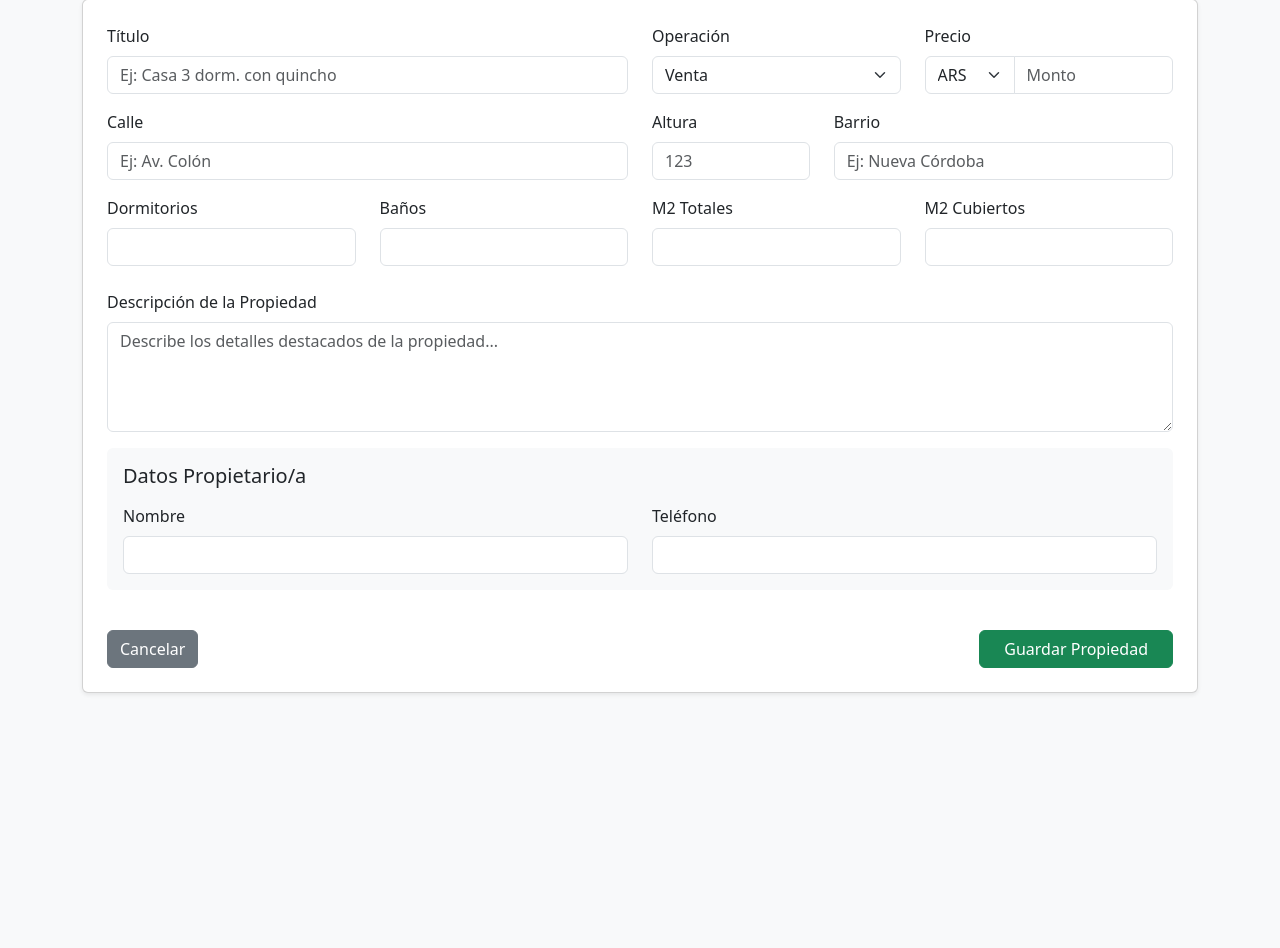
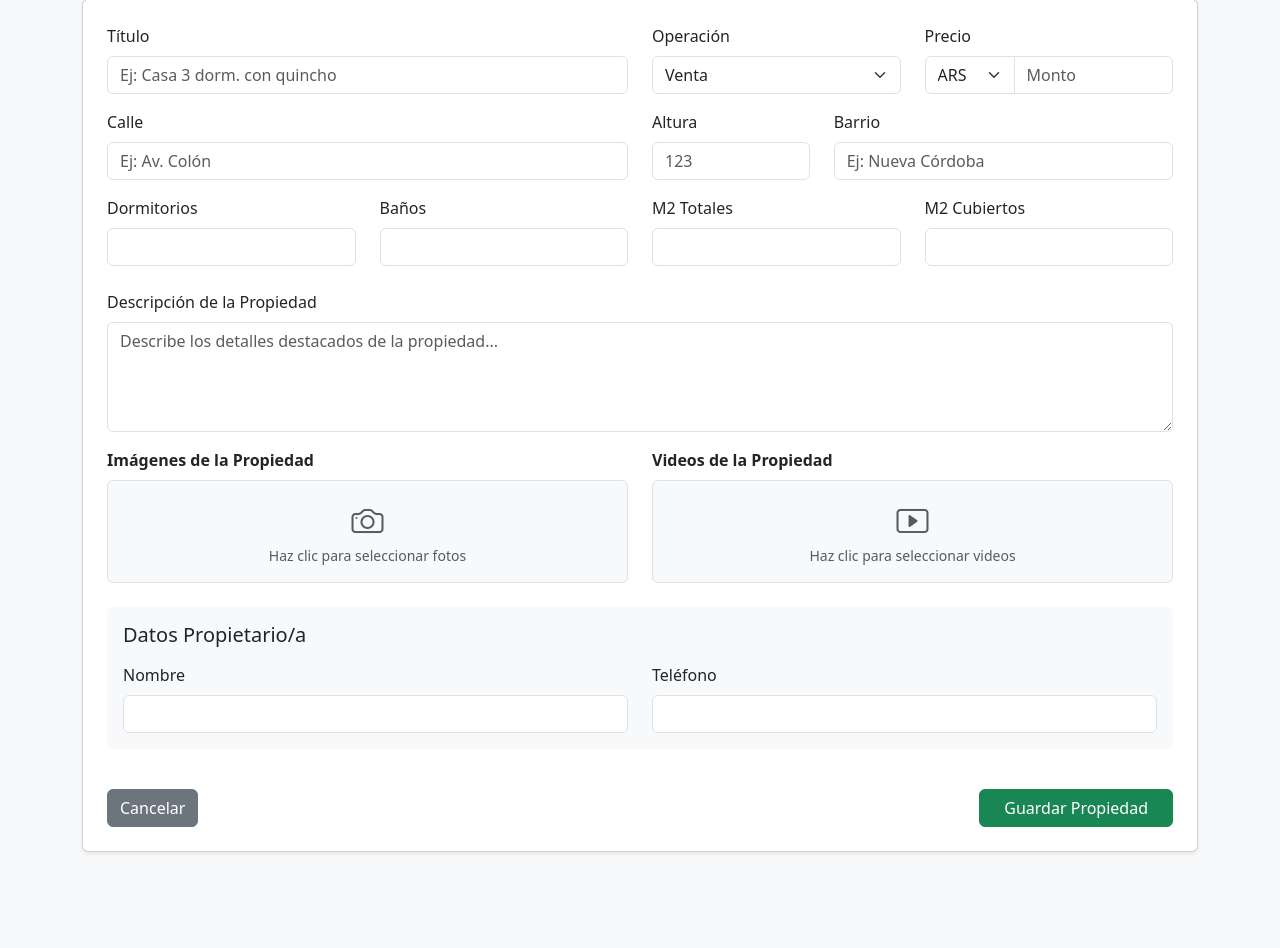
Before and after one commit to MariNaselli/Casa-Pro-Link, a Flask app: page /cargar in a window 1280 px wide. Shown: the part 79-1027 px from the top of the page. Before the commit the page ends 773 px from the top, so only its background shows below. Run offline with Flask 3, Linux system fonts and the light colour scheme; the visitor is signed in with stand-in values (Sample User, id 1).

Commit message:
Carga múltiples imágenes prueba 1

```diff
--- a/app/routes.py
+++ b/app/routes.py
@@ -1,5 +1,8 @@
 from flask import flash, render_template, request, redirect, url_for, session, current_app as app
-from .models import Propiedad, db
+from .models import Propiedad, Multimedia, db # <--- Agregamos Multimedia
+import os
+import uuid # Para generar nombres de archivos únicos
+from werkzeug.utils import secure_filename
 
 @app.route('/login', methods=['GET', 'POST'])
 def login():
@@ -21,7 +24,6 @@ def logout():
     session.pop('admin_logged_in', None)
     return redirect(url_for('home'))
 
-
 @app.route('/')
 def home():
     if not session.get('admin_logged_in'):
@@ -41,42 +43,77 @@ def home():
 
     return render_template('index.html', propiedades=lista_propiedades, busqueda=query)
 
-@app.route('/cargar')
+
 @app.route('/cargar', methods=['GET', 'POST'])
 def cargar():
-    # 1. Seguridad: Solo si está logueado
     if not session.get('admin_logged_in'):
         return redirect(url_for('login'))
 
     if request.method == 'POST':
-        # 2. Capturamos todos los datos (asegúrate que los 'name' coincidan con el HTML)
+        # 1. Creamos el objeto Propiedad
         nueva_propiedad = Propiedad(
             titulo=request.form.get('titulo'),
             precio=request.form.get('precio'),
-            calle = request.form.get('calle'),
-            altura = request.form.get('altura'),
-            barrio = request.form.get('barrio'),
+            calle=request.form.get('calle'),
+            altura=request.form.get('altura'),
+            barrio=request.form.get('barrio'),
             moneda=request.form.get('moneda'),
             operacion=request.form.get('operacion'),
             descripcion=request.form.get('descripcion'),
             m2_totales=request.form.get('m2_totales'),
-            m2_cubiertos = request.form.get('m2_cubiertos'),
+            m2_cubiertos=request.form.get('m2_cubiertos'),
             dormitorios=request.form.get('dormitorios'),
             banios=request.form.get('banios'),
             propietario_nombre=request.form.get('propietario_nombre'),
             propietario_tel=request.form.get('propietario_tel'),
-            activo=True  # Para que aparezca en el home
+            activo=True
         )
 
-        # 3. Guardamos en la base de datos
         db.session.add(nueva_propiedad)
+        # IMPORTANTE: flush() genera el ID sin cerrar la sesión.
+        # Si hacés commit() acá, a veces se rompe la conexión para los archivos.
+        db.session.flush()
+
+        # 2. PROCESAR IMÁGENES (Bucle for para que NO se pisen)
+        imagenes = request.files.getlist('imagenes')
+        for file in imagenes:
+            if file and file.filename != '':
+                filename = secure_filename(file.filename)
+                # Nombre único con UUID para que no se pisen archivos iguales
+                nombre_unico = f"{uuid.uuid4().hex}_{filename}"
+                ruta = os.path.join(app.static_folder, 'uploads', nombre_unico)
+                file.save(ruta)
+
+                # Creamos una entrada en Multimedia por CADA imagen
+                nuevo_m = Multimedia(
+                    archivo_nombre=nombre_unico,
+                    tipo='imagen',
+                    propiedad_id=nueva_propiedad.id
+                )
+                db.session.add(nuevo_m)
+
+        # 3. PROCESAR VIDEOS
+        videos = request.files.getlist('videos')
+        for video in videos:
+            if video and video.filename != '':
+                v_filename = secure_filename(video.filename)
+                v_nombre_unico = f"{uuid.uuid4().hex}_{v_filename}"
+                v_ruta = os.path.join(app.static_folder, 'uploads', v_nombre_unico)
+                video.save(v_ruta)
+
+                nuevo_v = Multimedia(
+                    archivo_nombre=v_nombre_unico,
+                    tipo='video',
+                    propiedad_id=nueva_propiedad.id
+                )
+                db.session.add(nuevo_v)
+
+        # 4. COMMIT FINAL (Guarda la casa y todos sus archivos juntos)
         db.session.commit()
 
-        # 4. Avisamos y redirigimos al Home (ya no a una pantalla blanca)
-        flash('¡Propiedad creada con éxito!', 'success')
+        flash('Propiedad y archivos cargados con éxito', 'success')
         return redirect(url_for('home'))
 
-    # Si es GET, simplemente mostramos el formulario
     return render_template('cargar.html')
 @app.route('/propiedad/<int:id>')
 def ficha(id):
--- a/app/templates/cargar.html
+++ b/app/templates/cargar.html
@@ -13,6 +13,7 @@
   <form
     action="{{ url_for('cargar') }}"
     method="POST"
+    enctype="multipart/form-data"
     class="card p-4 shadow-sm"
   >
     <div class="row">
@@ -127,6 +128,83 @@
       >
     </div>
 
+<div class="row">
+    <div class="col-md-6 mb-3">
+        <label class="form-label fw-bold">Imágenes de la Propiedad</label>
+        <div class="p-3 border rounded bg-light text-center mb-2" style="cursor: pointer;" onclick="document.getElementById('imagenesInput').click();">
+            <i class="bi bi-camera fs-2 text-muted"></i>
+            <p class="small mb-0 text-muted">Haz clic para seleccionar fotos</p>
+        </div>
+        <input type="file" name="imagenes" id="imagenesInput" class="form-control d-none" accept="image/*" multiple onchange="previewImages(this)">
+
+        <div id="lista-imagenes" class="mt-2 small text-primary fw-medium"></div>
+    </div>
+
+    <div class="col-md-6 mb-3">
+        <label class="form-label fw-bold">Videos de la Propiedad</label>
+        <div class="p-3 border rounded bg-light text-center mb-2" style="cursor: pointer;" onclick="document.getElementById('videosInput').click();">
+            <i class="bi bi-play-btn fs-2 text-muted"></i>
+            <p class="small mb-0 text-muted">Haz clic para seleccionar videos</p>
+        </div>
+        <input type="file" name="videos" id="videosInput" class="form-control d-none" accept="video/*" multiple onchange="previewVideos(this)">
+
+        <div id="lista-videos" class="mt-2 small text-danger fw-medium"></div>
+    </div>
+</div>
+
+<script>
+    // Creamos un "contenedor" virtual para ir guardando todas las fotos que elijas
+    let contenedorFotos = new DataTransfer();
+    const inputFotos = document.getElementById('imagenesInput');
+    const vistaPrevia = document.getElementById('lista-imagenes');
+
+    function previewImages(input) {
+        // Agregamos los nuevos archivos seleccionados al contenedor virtual
+        for (let file of input.files) {
+            contenedorFotos.items.add(file);
+        }
+
+        // Sincronizamos el input con nuestro contenedor virtual
+        input.files = contenedorFotos.files;
+
+        // Limpiamos la vista previa y la volvemos a armar con TODO lo acumulado
+        vistaPrevia.innerHTML = "";
+
+        if (input.files.length > 0) {
+            const grid = document.createElement('div');
+            grid.className = "d-flex flex-wrap gap-2 mt-2";
+            vistaPrevia.appendChild(grid);
+
+            Array.from(input.files).forEach((f, index) => {
+                const reader = new FileReader();
+                reader.onload = function(e) {
+                    const div = document.createElement('div');
+                    div.className = "position-relative";
+                    div.innerHTML = `
+                        <img src="${e.target.result}" class="rounded border shadow-sm" style="width: 80px; height: 80px; object-fit: cover;">
+                        <button type="button" onclick="quitarFoto(${index})" class="btn btn-danger btn-sm position-absolute top-0 end-0 p-0" style="width:20px; height:20px; font-size:12px;">×</button>
+                    `;
+                    grid.appendChild(div);
+                }
+                reader.readAsDataURL(f);
+            });
+        }
+    }
+
+    function quitarFoto(index) {
+        const nuevoContenedor = new DataTransfer();
+        const { files } = contenedorFotos;
+
+        for (let i = 0; i < files.length; i++) {
+            if (i !== index) nuevoContenedor.items.add(files[i]);
+        }
+
+        contenedorFotos = nuevoContenedor;
+        inputFotos.files = contenedorFotos.files;
+        previewImages(inputFotos); // Refrescar vista
+    }
+</script>
+
     <div class="bg-light p-3 rounded mb-3">
       <h5 class="mb-3">Datos Propietario/a</h5>
       <div class="row">
```
Also changed, not shown: app/models.py (+7 -0 lines), app/templates/ficha.html (+35 -2 lines), 1 other file.
